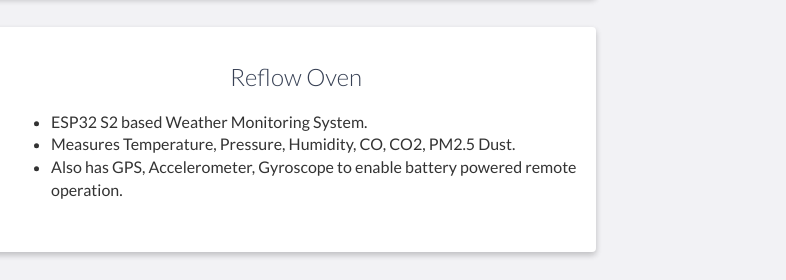
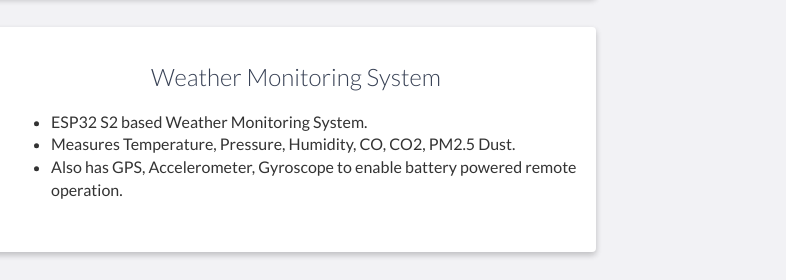
Before and after one commit to AlexDhayalan/alexdhayalan.github.io, a website: page index.html in a window 1280 px wide. Shown: the part 4849-5129 px from the top of the page, 494-1280 px from the left. Drawn offline with nearby package versions, Linux system fonts and the light colour scheme.

Commit message:
Update index.html

```diff
--- a/index.html
+++ b/index.html
@@ -281,7 +281,7 @@
 			    </div>
 			    <!-- End .project-image -->
 			    <div class="project-info">
-				<h3>Reflow Oven</h3>
+				<h3>Weather Monitoring System</h3>
 				<p>
 				    <ul>
 					<li style="text-align: left;">ESP32 S2 based Weather Monitoring System. </li>
```
